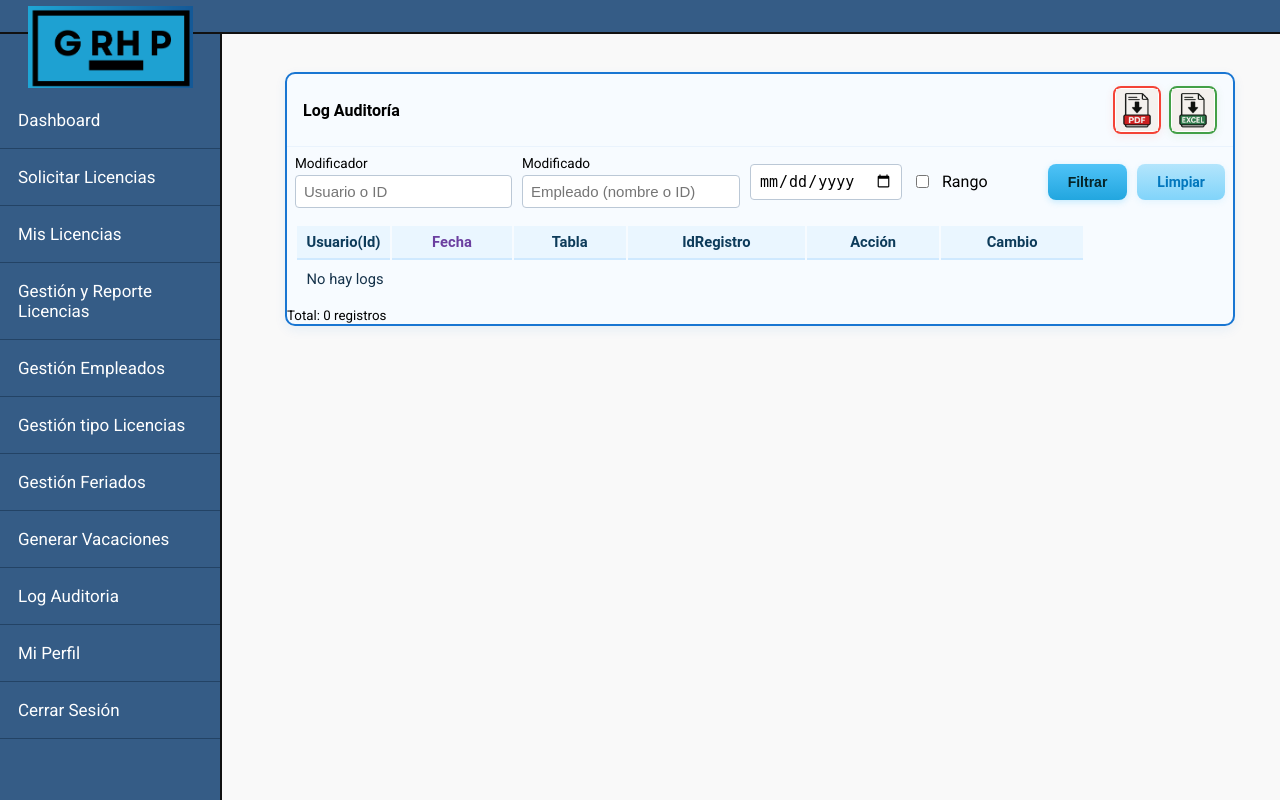
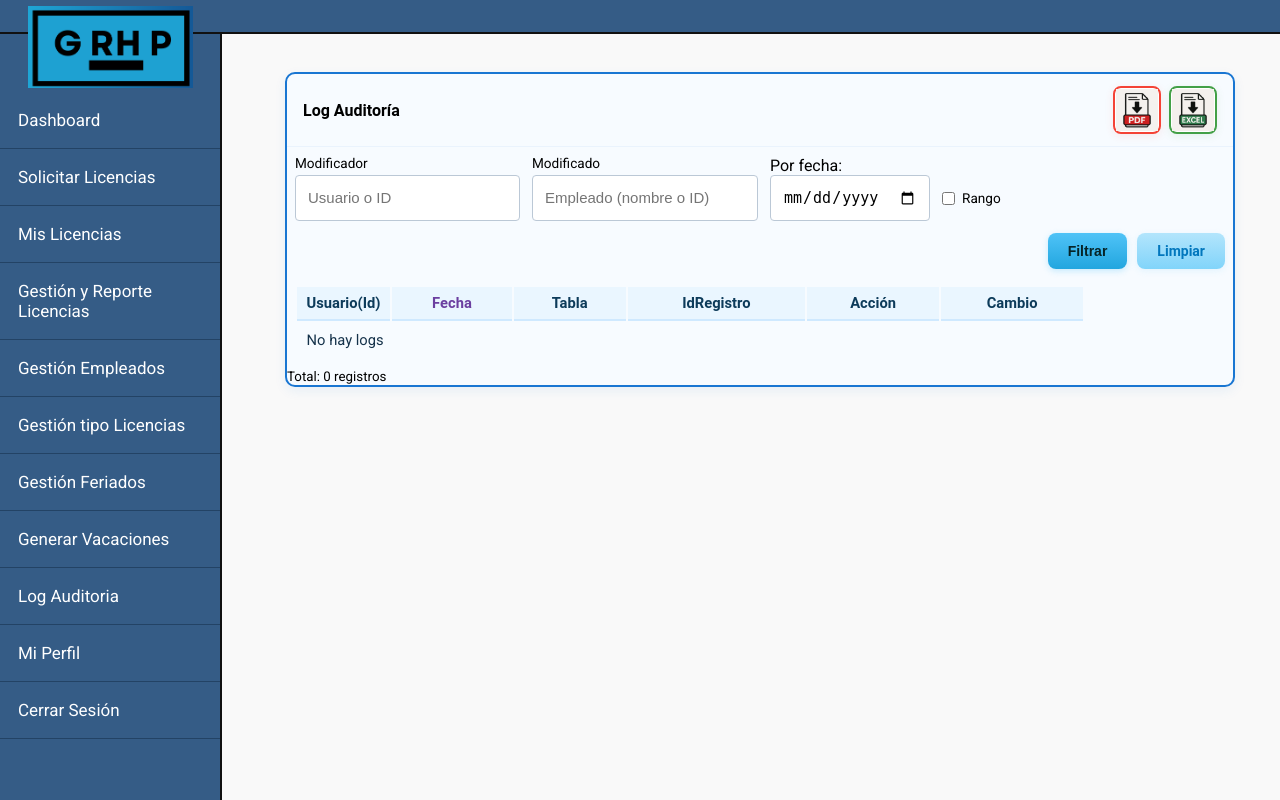
Before and after one commit to BorghiIgnacio81/GRHP2, a Django app: page /log_auditoria/ in a window 1280 px wide. Run offline with Django 5.2, Linux system fonts and the light colour scheme; a user stored in the database is signed in; data that the repository does not hold is empty; some web fonts are replaced.

Commit message:
Filtros log auditoria alineados

```diff
--- a/nucleo/static/nucleo/css/log_auditoria.css
+++ b/nucleo/static/nucleo/css/log_auditoria.css
@@ -187,6 +187,43 @@
 /* Hidden export table (kept but hidden) */
 #export-table { display: none; }
 
+/* Filters section styles */
+#audit-filters {
+    display: flex;
+    flex-wrap: wrap;
+    gap: 12px;
+    align-items: flex-end;
+}
+
+#audit-filters .audit-filter-date {
+    min-width: 280px;
+}
+
+#audit-filters .audit-date-row {
+    display: flex;
+    align-items: center;
+    gap: 8px;
+}
+
+#audit-filters .audit-filter input[type="text"],
+#audit-filters .audit-date-row input[type="date"] {
+    height: 44px;
+    padding: 0 12px;
+    line-height: 44px;
+}
+
+#audit-filters .audit-rango-toggle {
+    display: flex;
+    align-items: center;
+    gap: 4px;
+    margin: 0;
+    font-size: 0.85rem;
+}
+
+.audit-fecha-hasta.audit-fecha-hidden {
+    display: none;
+}
+
 /* Responsive adjustments */
 @media (max-width: 900px) {
   .audit-container {
--- a/nucleo/static/nucleo/js/modules/log-auditoria.js
+++ b/nucleo/static/nucleo/js/modules/log-auditoria.js
@@ -37,9 +37,11 @@ class LogAuditoriaModule {
 
         try {
             if (checkbox && checkbox.checked) {
+                fechaHasta.classList.remove('audit-fecha-hidden');
                 fechaHasta.style.display = '';
                 fechaHasta.disabled = false;
                 fechaHasta.setAttribute('name', 'fecha_hasta');
+
                 setTimeout(() => {
                     try {
                         fechaHasta.focus();
@@ -48,11 +50,12 @@ class LogAuditoriaModule {
                     }
                 }, 100);
             } else {
+                fechaHasta.classList.add('audit-fecha-hidden');
                 fechaHasta.style.display = 'none';
                 fechaHasta.disabled = true;
+                fechaHasta.removeAttribute('name');
                 try {
                     fechaHasta.value = '';
-                    fechaHasta.removeAttribute('name');
                 } catch (e) {
                     console.warn('Error al limpiar fecha_hasta:', e);
                 }
--- a/nucleo/templates/nucleo/log_auditoria.html
+++ b/nucleo/templates/nucleo/log_auditoria.html
@@ -46,7 +46,7 @@ document.addEventListener('DOMContentLoaded', function() {
       </div>
     </div>
     <div class="card-body py-2">
-      <form method="get" class="form-inline" id="audit-filters" style="display:flex;flex-wrap:wrap;align-items:center;gap:10px;">
+      <form method="get" class="form-inline" id="audit-filters">
         <div class="audit-filter" style="display:flex;flex-direction:column;gap:4px;">
           <label for="audit_usuario" class="form-label form-label-sm" style="font-size:0.85rem;">Modificador</label>
           <input type="text" id="audit_usuario" name="usuario" placeholder="Usuario o ID" class="form-control form-control-sm" value="{{ filtros.usuario }}" style="min-width:180px;">
@@ -54,18 +54,29 @@ document.addEventListener('DOMContentLoaded', function() {
 
         <div class="audit-filter" style="display:flex;flex-direction:column;gap:4px;">
           <label for="audit_modificado" class="form-label form-label-sm" style="font-size:0.85rem;">Modificado</label>
-          <input type="text" id="audit_modificado" name="modificado" placeholder="Empleado (nombre o ID)" class="form-control form-control-sm" value="{{ filtros.modificado }}" style="min-width:200px;">
+          <input type="text" id="audit_modificado" name="modificado" placeholder="Empleado (nombre o ID)" class="form-control form-control-sm" value{{ filtros.modificado }} style="min-width:200px;">
         </div>
 
-        <!-- Fecha desde -->
-        <input type="date" name="fecha_desde" id="audit_fecha_desde" class="form-control form-control-sm" value="{{ filtros.fecha_desde }}">
-
-        <!-- Rango checkbox immediately before fecha_hasta for CSS fallback -->
-  <input type="checkbox" name="rango_fecha" id="audit_rango_fecha" {% if filtros.rango_fecha %}checked{% endif %}>
-        <label for="audit_rango_fecha" style="margin-right:8px;">Rango</label>
-
-        <!-- Fecha hasta (hidden/disabled when rango not checked) -->
-        <input type="date" id="audit_fecha_hasta" {% if not filtros.rango_fecha %}style="display:none;" disabled{% else %}name="fecha_hasta"{% endif %} class="form-control form-control-sm" value="{{ filtros.fecha_hasta }}">
+        <div class="audit-filter audit-filter-date">
+          <label for="audit_fecha_desde" class="form-label form-label-sm">Por fecha:</label>
+          <div class="audit-date-row">
+            <input type="date" name="fecha_desde" id="audit_fecha_desde" class="form-control form-control-sm" value="{{ filtros.fecha_desde }}">
+            <label class="audit-rango-toggle">
+              <input
+                type="checkbox"
+                name="rango_fecha"
+                id="audit_rango_fecha"
+                {% if filtros.rango_fecha %}checked{% endif %}>
+              Rango
+            </label>
+            <input
+              type="date"
+              id="audit_fecha_hasta"
+              class="form-control form-control-sm audit-fecha-hasta{% if not filtros.rango_fecha %} audit-fecha-hidden{% endif %}"
+              {% if filtros.rango_fecha %}name="fecha_hasta"{% else %}disabled{% endif %}
+              value="{{ filtros.fecha_hasta }}">
+          </div>
+        </div>
 
         <!-- Action buttons styled like consultar_licencia -->
         <div class="filtros-actions" style="margin-left:auto;">
```
